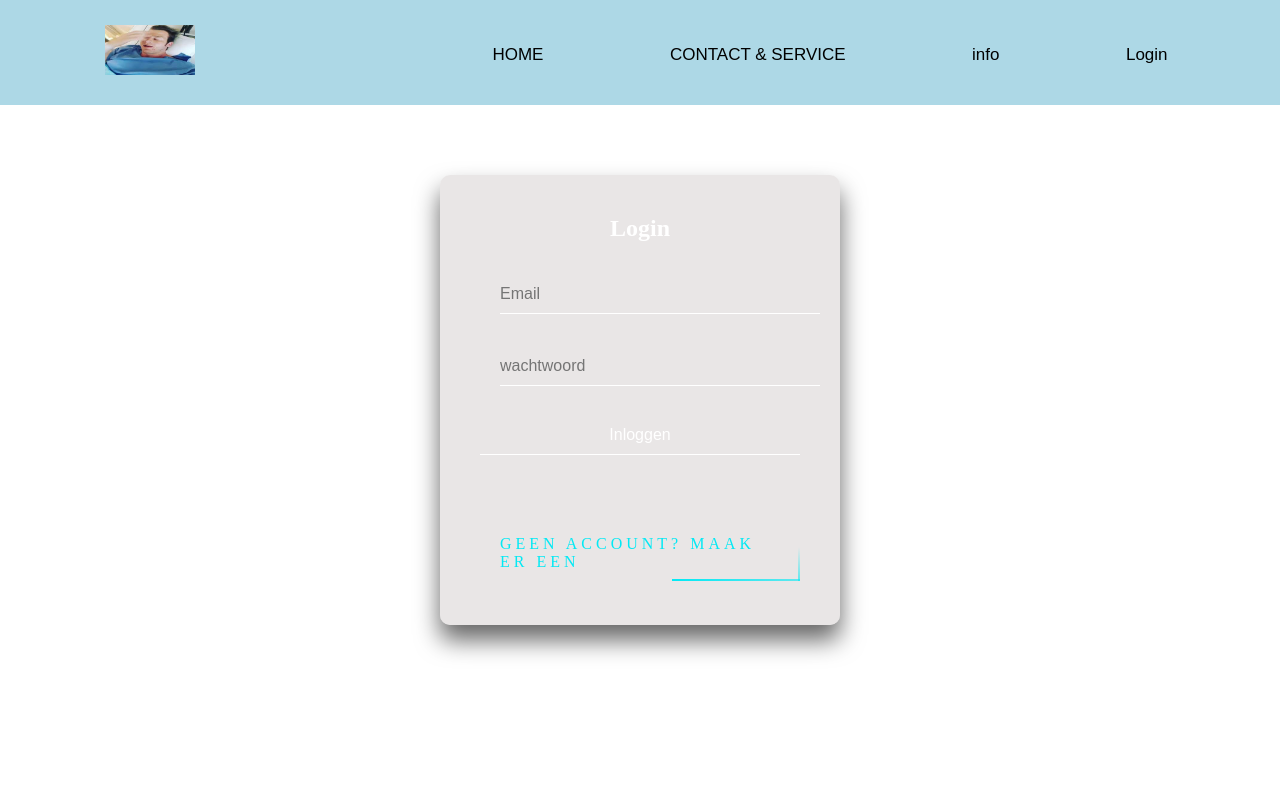
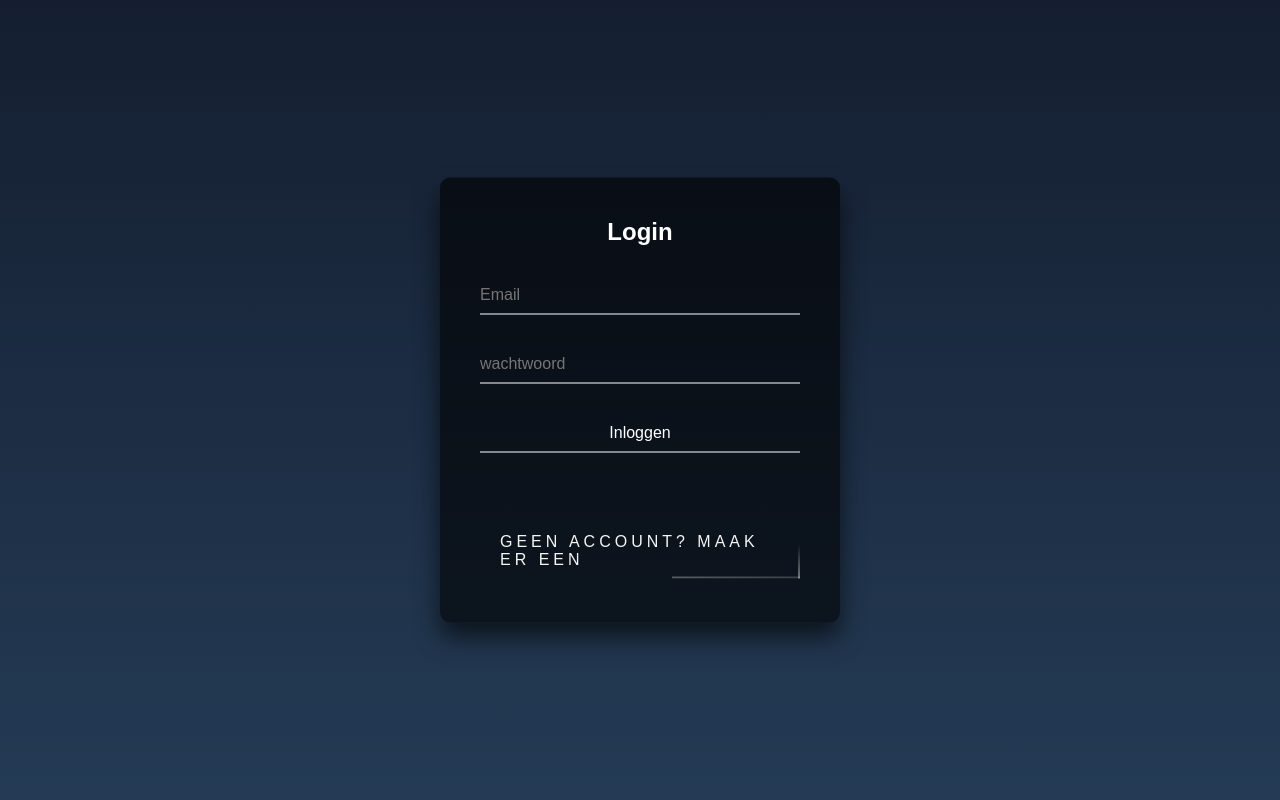
Before and after one commit to nielstoemen/CRUD, a PHP site: page /gebruikeslogin.php in a window 1280 px wide. Run offline with PHP 8.4, Linux system fonts and the light colour scheme.

Commit message:
kmknjhh
;jdgfndlkgerj;dfedlkgfreklewhsbcwlhfbedln;jwdnvjednfdjl;nf;jdnjxsnvj;danj;dnxsj;vndsjkvndsjvnejkdvnj;sdvnf

```diff
--- /dev/null
+++ b/css/gebruikerslogin.css
@@ -0,0 +1,167 @@
+html {
+    height: 100%;
+  }
+  body {
+    margin:0;
+    padding:0;
+    font-family: sans-serif;
+    background: linear-gradient(#141e30, #243b55);
+  }
+
+  .login-box {
+    position: absolute;
+    top: 50%;
+    left: 50%;
+    width: 400px;
+    padding: 40px;
+    transform: translate(-50%, -50%);
+    background: rgba(0, 0, 0, 0.614);
+    box-sizing: border-box;
+    box-shadow: 0 15px 25px rgba(0,0,0,.6);
+    border-radius: 10px;
+  }
+
+  .login-box h2 {
+    margin: 0 0 30px;
+    padding: 0;
+    color: #fff;
+    text-align: center;
+  }
+
+  .login-box .user-box {
+    position: relative;
+  }
+
+  .login-box .user-box input {
+    width: 100%;
+    padding: 10px 0;
+    font-size: 16px;
+    color: #fff;
+    margin-bottom: 30px;
+    border: none;
+    border-bottom: 1px solid #fff;
+    outline: none;
+    background: transparent;
+  }
+  .login-box .user-box label {
+    position: absolute;
+    top:0;
+    left: 0;
+    padding: 10px 0;
+    font-size: 16px;
+    color: #fff;
+    pointer-events: none;
+    transition: .5s;
+  }
+
+  .login-box .user-box input:focus ~ label,
+  .login-box .user-box input:valid ~ label {
+    top: -20px;
+    left: 0;
+    color: #03e9f4;
+    font-size: 12px;
+  }
+
+  .login-box form a {
+    position: relative;
+    display: inline-block;
+    padding: 10px 20px;
+    color: whitesmoke;
+    font-size: 16px;
+    text-decoration: none;
+    text-transform: uppercase;
+    overflow: hidden;
+    transition: .5s;
+    margin-top: 40px;
+    letter-spacing: 4px
+  }
+
+  .login-box a:hover {
+    background: #000000a2;
+    color: #fff;
+    border-radius: 5px;
+    box-shadow: 0 0 5px #ec0000,
+                0 0 25px #f00606,
+                0 0 50px #000000,
+                0 0 100px #000000;
+  }
+
+  .login-box a span {
+    position: absolute;
+    display: block;
+  }
+
+  .login-box a span:nth-child(1) {
+    top: 0;
+    left: -100%;
+    width: 100%;
+    height: 2px;
+    background: linear-gradient(90deg, transparent, #dbdad9b4);
+    animation: btn-anim1 1s linear infinite;
+  }
+
+  @keyframes btn-anim1 {
+    0% {
+      left: -100%;
+    }
+    50%,100% {
+      left: 100%;
+    }
+  }
+
+  .login-box a span:nth-child(2) {
+    top: -100%;
+    right: 0;
+    width: 2px;
+    height: 100%;
+    background: linear-gradient(180deg, transparent, rgba(245, 245, 245, 0.726));
+    animation: btn-anim2 1s linear infinite;
+    animation-delay: .25s
+  }
+
+  @keyframes btn-anim2 {
+    0% {
+      top: -100%;
+    }
+    50%,100% {
+      top: 100%;
+    }
+  }
+
+  .login-box a span:nth-child(3) {
+    bottom: 0;
+    right: -100%;
+    width: 100%;
+    height: 2px;
+    background: linear-gradient(270deg, transparent, #e5e4e459);
+    animation: btn-anim3 1s linear infinite;
+    animation-delay: .5s
+  }
+
+  @keyframes btn-anim3 {
+    0% {
+      right: -100%;
+    }
+    50%,100% {
+      right: 100%;
+    }
+  }
+
+  .login-box a span:nth-child(4) {
+    bottom: -100%;
+    left: 0;
+    width: 2px;
+    height: 100%;
+    background: linear-gradient(360deg, transparent, #0b02ab5b);
+    animation: btn-anim4 1s linear infinite;
+    animation-delay: .75s
+  }
+
+  @keyframes btn-anim4 {
+    0% {
+      bottom: -100%;
+    }
+    50%,100% {
+      bottom: 100%;
+    }
+  }
--- a/css/index.css
+++ b/css/index.css
@@ -190,7 +190,7 @@
     height: 400px;
     width: 400px;
 
-    margin-top: 50px;
+margin-top: 50px;
 }
 
 .slideshow-container {
@@ -546,163 +546,6 @@ background-color: aliceblue;
 
 
 
-  .login-box {
-    position: absolute;
-    top: 50%;
-    left: 50%;
-    width: 400px;
-    padding: 40px;
-    transform: translate(-50%, -50%);
-    background: rgba(212, 206, 206, 0.5);
-    box-sizing: border-box;
-    box-shadow: 0 15px 25px rgba(0,0,0,.6);
-    border-radius: 10px;
-  }
-
-  .login-box h2 {
-    margin: 0 0 30px;
-    padding: 0;
-    color: #fff;
-    text-align: center;
-  }
-
-  .login-box .user-box {
-    position: relative;
-  }
-
-  .login-box .user-box input {
-    width: 100%;
-    padding: 10px 0;
-    font-size: 16px;
-    color: #fff;
-    margin-bottom: 30px;
-    border: none;
-    border-bottom: 1px solid #fff;
-    outline: none;
-    background: transparent;
-  }
-  .login-box .user-box label {
-    position: absolute;
-    top:0;
-    left: 0;
-    padding: 10px 0;
-    font-size: 16px;
-    color: #fff;
-    pointer-events: none;
-    transition: .5s;
-  }
-
-  .login-box .user-box input:focus ~ label,
-  .login-box .user-box input:valid ~ label {
-    top: -20px;
-    left: 0;
-    color: #03e9f4;
-    font-size: 12px;
-  }
-
-  .login-box form a {
-    position: relative;
-    display: inline-block;
-    padding: 10px 20px;
-    color: #03e9f4;
-    font-size: 16px;
-    text-decoration: none;
-    text-transform: uppercase;
-    overflow: hidden;
-    transition: .5s;
-    margin-top: 40px;
-    letter-spacing: 4px
-  }
-
-  .login-box a:hover {
-    background: #03e9f4;
-    color: #fff;
-    border-radius: 5px;
-    box-shadow: 0 0 5px #03e9f4,
-                0 0 25px #03e9f4,
-                0 0 50px #03e9f4,
-                0 0 100px #03e9f4;
-  }
-
-  .login-box a span {
-    position: absolute;
-    display: block;
-  }
-
-  .login-box a span:nth-child(1) {
-    top: 0;
-    left: -100%;
-    width: 100%;
-    height: 2px;
-    background: linear-gradient(90deg, transparent, #03e9f4);
-    animation: btn-anim1 1s linear infinite;
-  }
-
-  @keyframes btn-anim1 {
-    0% {
-      left: -100%;
-    }
-    50%,100% {
-      left: 100%;
-    }
-  }
-
-  .login-box a span:nth-child(2) {
-    top: -100%;
-    right: 0;
-    width: 2px;
-    height: 100%;
-    background: linear-gradient(180deg, transparent, #03e9f4);
-    animation: btn-anim2 1s linear infinite;
-    animation-delay: .25s
-  }
-
-  @keyframes btn-anim2 {
-    0% {
-      top: -100%;
-    }
-    50%,100% {
-      top: 100%;
-    }
-  }
-
-  .login-box a span:nth-child(3) {
-    bottom: 0;
-    right: -100%;
-    width: 100%;
-    height: 2px;
-    background: linear-gradient(270deg, transparent, #03e9f4);
-    animation: btn-anim3 1s linear infinite;
-    animation-delay: .5s
-  }
-
-  @keyframes btn-anim3 {
-    0% {
-      right: -100%;
-    }
-    50%,100% {
-      right: 100%;
-    }
-  }
-
-  .login-box a span:nth-child(4) {
-    bottom: -100%;
-    left: 0;
-    width: 2px;
-    height: 100%;
-    background: linear-gradient(360deg, transparent, #03e9f4);
-    animation: btn-anim4 1s linear infinite;
-    animation-delay: .75s
-  }
-
-  @keyframes btn-anim4 {
-    0% {
-      bottom: -100%;
-    }
-    50%,100% {
-      bottom: 100%;
-    }
-  }
   /*------------------------------------------------------------------------*/
 /*einde userlogin*/
 
@@ -860,9 +703,3 @@ background-color: aliceblue;
     align-content: center;
 
     }
-
-    .inforeis{
-      width: 60%;
-      margin: 50px;
-      padding: 20px;
-    }
--- a/gebruikeslogin.php
+++ b/gebruikeslogin.php
@@ -5,43 +5,14 @@
     <meta http-equiv="X-UA-Compatible" content="IE=edge">
     <meta name="viewport" content="width=device-width, initial-scale=1.0">
     <title>Log in</title>
-    <link rel="stylesheet" href="css/index.css">
+    <link rel="stylesheet" href="css/gebruikerslogin.css">
     <script src="js/icons.js"></script>
     <script src="js/formvalidatie.js"></script>
     <script src="js/trein.js"></script>
 </head>
 <body>
-<div class="navbar">
-                    <div class="headlogocont">
-
-                    <img id="train" src="image/sjorsziek1.jpg">
-  <script>
-    train.onclick = function() {
-      let start = Date.now();
-
-      let timer = setInterval(function() {
-        let timePassed = Date.now() - start;
-
-        train.style.left = timePassed / 5 + 'px';
-
-        if (timePassed > 2000) clearInterval(timer);
-
-      }, 20);
-    }
-  </script>
-                    </div>
-
-                    <div class="navlinks">
-                        <a href="index.php">HOME</a></li>
-                        <a href="CONTACT.php">CONTACT & SERVICE</a></li>
-                        <a href="info.php">info</a></li>
-                        <a href="gebruikeslogin.php">Login</a></li>
-
-                    </div>
-    </div>
 
 
-<div class="logbackround">
 <div class="login-box">
   <h2>Login</h2>
   <form action="includes/userlogin.php" method="post">
@@ -66,6 +37,5 @@
     </a>
   </form>
 </div>
-  </div>
 </body>
 </html>
```
Lines whose indentation alone changed are shown as unchanged.
